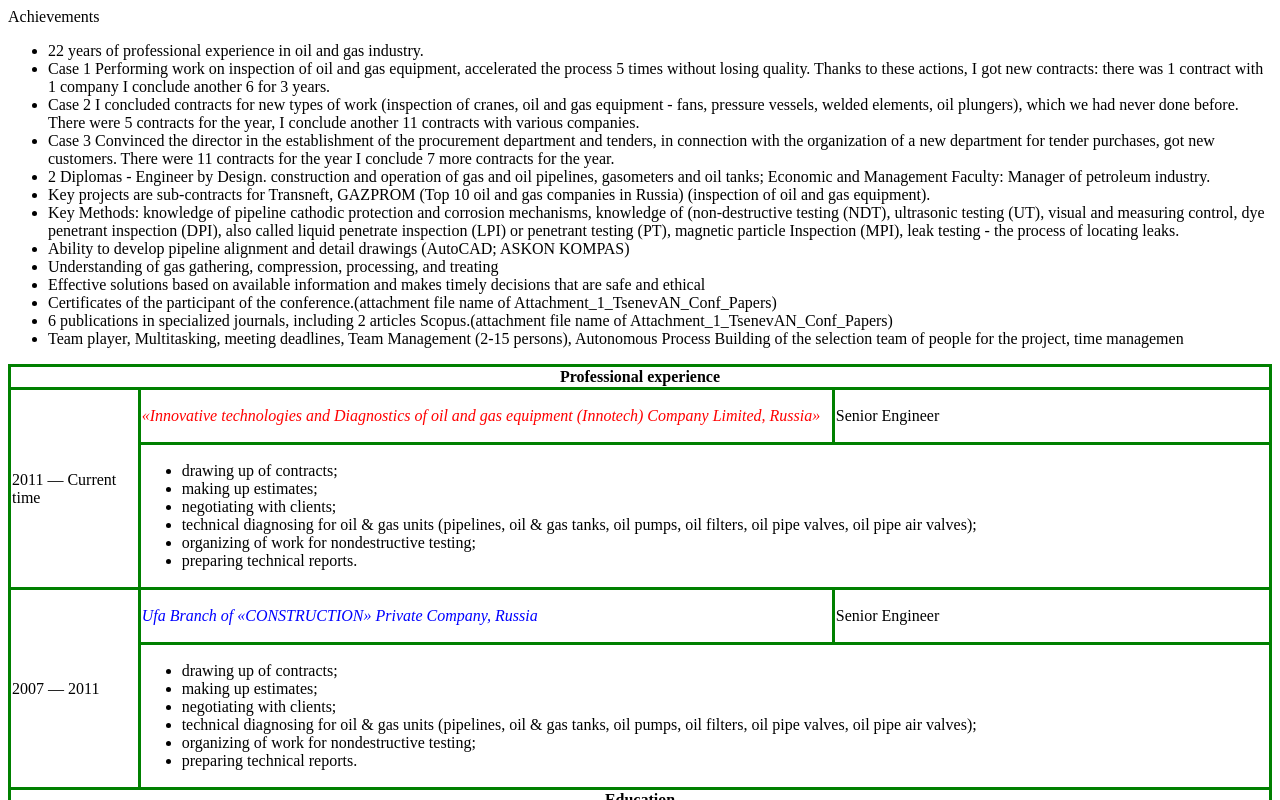
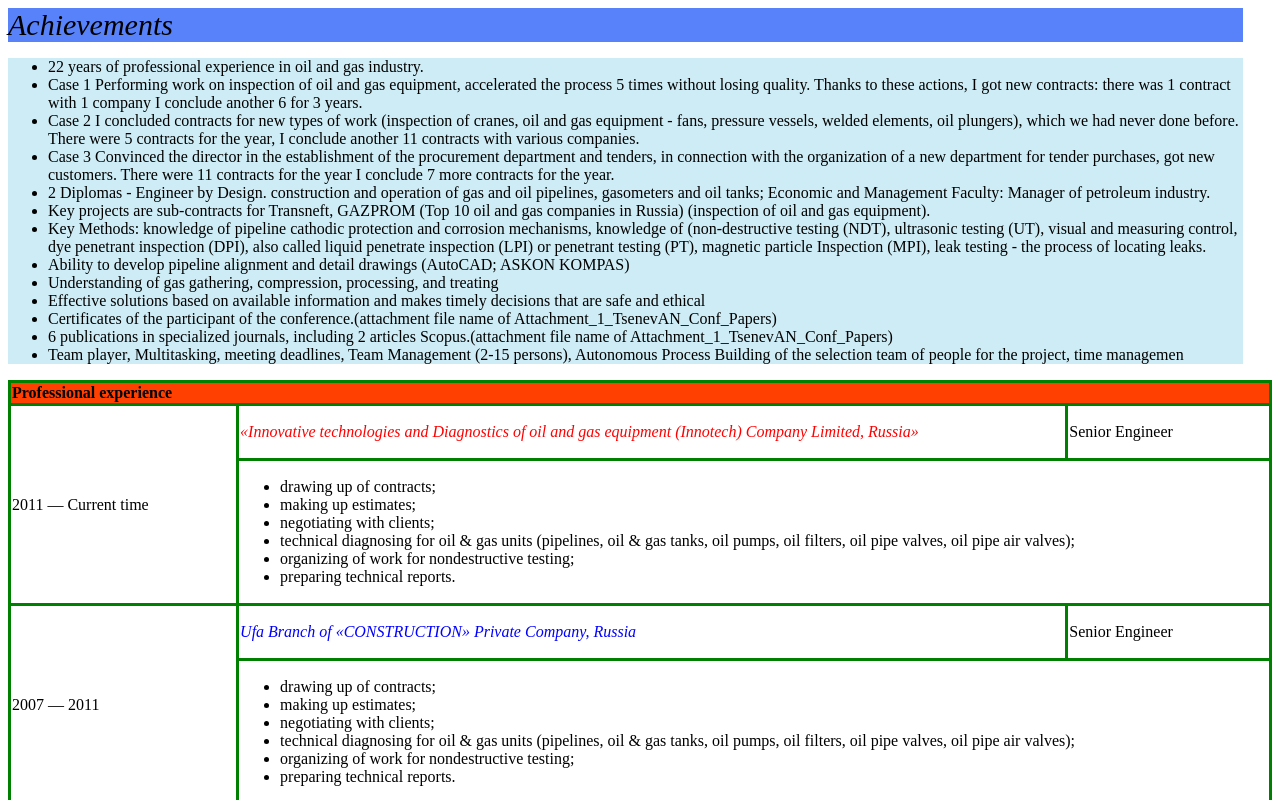
Before and after one commit to swooshkrusty/PortTsenev, a plain HTML site: page index.html in a window 1280 px wide. Shown: the top 800 px of the page. Drawn offline with Linux system fonts and the light colour scheme.

Commit message:
Add StyleTable.css

```diff
--- a/StyleTable.css
+++ b/StyleTable.css
@@ -2,7 +2,33 @@ table {
     color:black;
     border: 3px solid green;
     border-collapse: collapse;
+
 }
 th, td {
     border: 3px solid green;
+
 }
+th  {
+      background-color: #FF4000;
+      text-align: left;
+}
+#col1 {
+    width:20%;
+}
+#col2 {
+    width:75%;
+}
+#col3 {
+    width:20%;
+}
+#Achievements {
+  width: 1235px;
+  background-color: #5882FA;
+  font-size: 30px;
+  font-style: italic;
+
+}
+#UnlistAchivments {
+  width: 1235px;
+  background-color: #CEECF5;
+}
```
